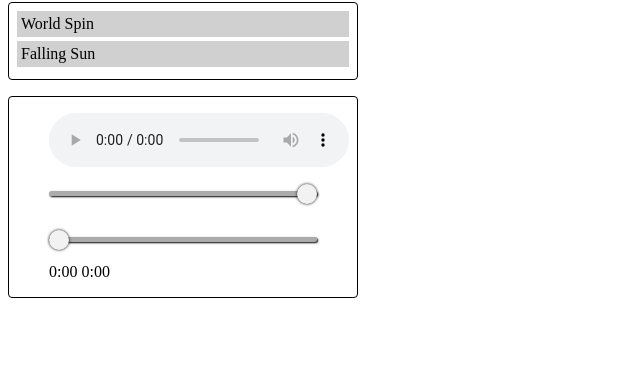
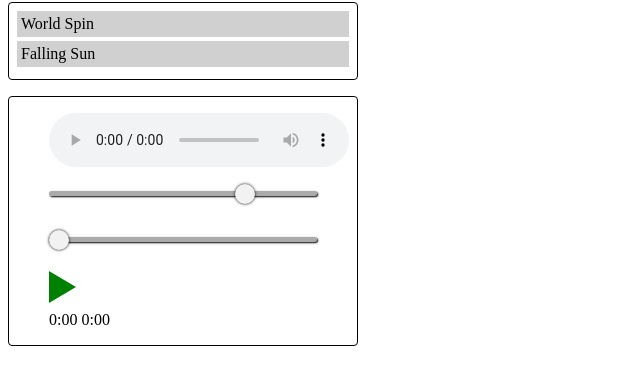
Before and after one commit to echo-dave/jsMusicPlayer, a plain HTML site: page index.html in a window 1280 px wide. Both pictures are taken after a click on the element "World Spin". Shown: the part 78-462 px from the top of the page, without its empty margins (0-640 px from the left). Drawn offline with Linux system fonts and the light colour scheme.

Commit message:
working play button toggling to pause

```diff
--- a/audio.js
+++ b/audio.js
@@ -1,8 +1,6 @@
 let player = document.getElementById('player');
 let audio;
 
-let songName;
-let songURL;
 
 buildPlayer();
 
@@ -11,25 +9,32 @@ function buildPlayer () {
     let song =
     `<figure>
         <figcaption>
-            ${typeof songName !== "undefined" ? songName : "" }
+
         </figcaption>
-        <audio controls src="${songURL ? songURL : "" }" type="audio/mpeg">Your browser can't play this!</audio>
-        <input type="range" name="volume" id="volume" min="0" max="1" step=".01" value="1">
+        <audio controls type="audio/mpeg">Your browser can't play this!</audio>
+        <input type="range" name="volume" id="volume" min="0" max="1" step=".01" value=".75">
         <input type="range" name="playhead" id="playhead" min="0" max="100" step="1" value="0">
+        <div id="playPause"></div>
         <span id="currentTime">0:00</span>
         <span id="duration">0:00</span>
 
     </figure>`
 
     player.innerHTML = song;
-    }
+
+    let playPause = document.querySelector("#playPause");
+    playPause.addEventListener("click", () => {
+        console.log('clicked');
+        playPause.className == "play" ? startPlay(audio) : stopPlay(audio);
+    })
+}
 
     let loadAudio =  (url, title) => {
         console.log(url);
         audio = document.querySelector("audio");
+        pauseAudio(audio);
         audio.src = url;
         console.log(`this ${this}, title ${title}`);
-
         if (audio.readyState > 0 ) {
             applyAudioMetadata(audio)
         } else {
@@ -69,3 +74,24 @@ function buildPlayer () {
         audio.currentTime = playhead.value;
         console.log(`audio duration: ${audio.duration} max scrubber: ${playhead.max}`);
     }
+
+    function pauseAudio(audio) {
+        console.log('pauseAudio function');
+        let playPause = document.querySelector("#playPause");
+        playPause.className == "play" ? startPlay(audio) : stopPlay(audio);
+        playPause.className == "" ? stopPlay(audio) : null;
+    }
+
+    function startPlay(audio) {
+        audio.play();
+        playPause.className = "pause";
+        playPause.style.display = "block";
+        console.log('now playing');
+    }
+
+    function stopPlay(audio) {
+        audio.pause();
+        playPause.className="play";
+        playPause.style.display = "block";
+        console.log('now paused');
+    }
--- a/styles.css
+++ b/styles.css
@@ -1,3 +1,25 @@
+.play {
+    width:0;
+    height:0;
+    box-sizing: border-box;
+    margin: .5rem .5rem .5rem 0;
+    /* background-color: green; */
+    border-left: calc((1rem + 1rem) * .866) solid green;
+    border-top: 1rem  solid transparent;
+    border-bottom: 1rem solid transparent;
+    display:none;
+}
+.pause {
+    display:none;
+    height:1rem;
+    width: 1rem;
+    border-left:  .4rem solid rgb(255, 200, 0);
+    border-right: .4rem solid rgb(255, 200, 0);
+    border-top: 0 none;
+    border-bottom: 0 none;
+    box-sizing: border-box;
+    margin: .5rem .5rem .5rem 0;
+}
 #trackList {
     border: 1px;
     border-radius: .25rem;
```
